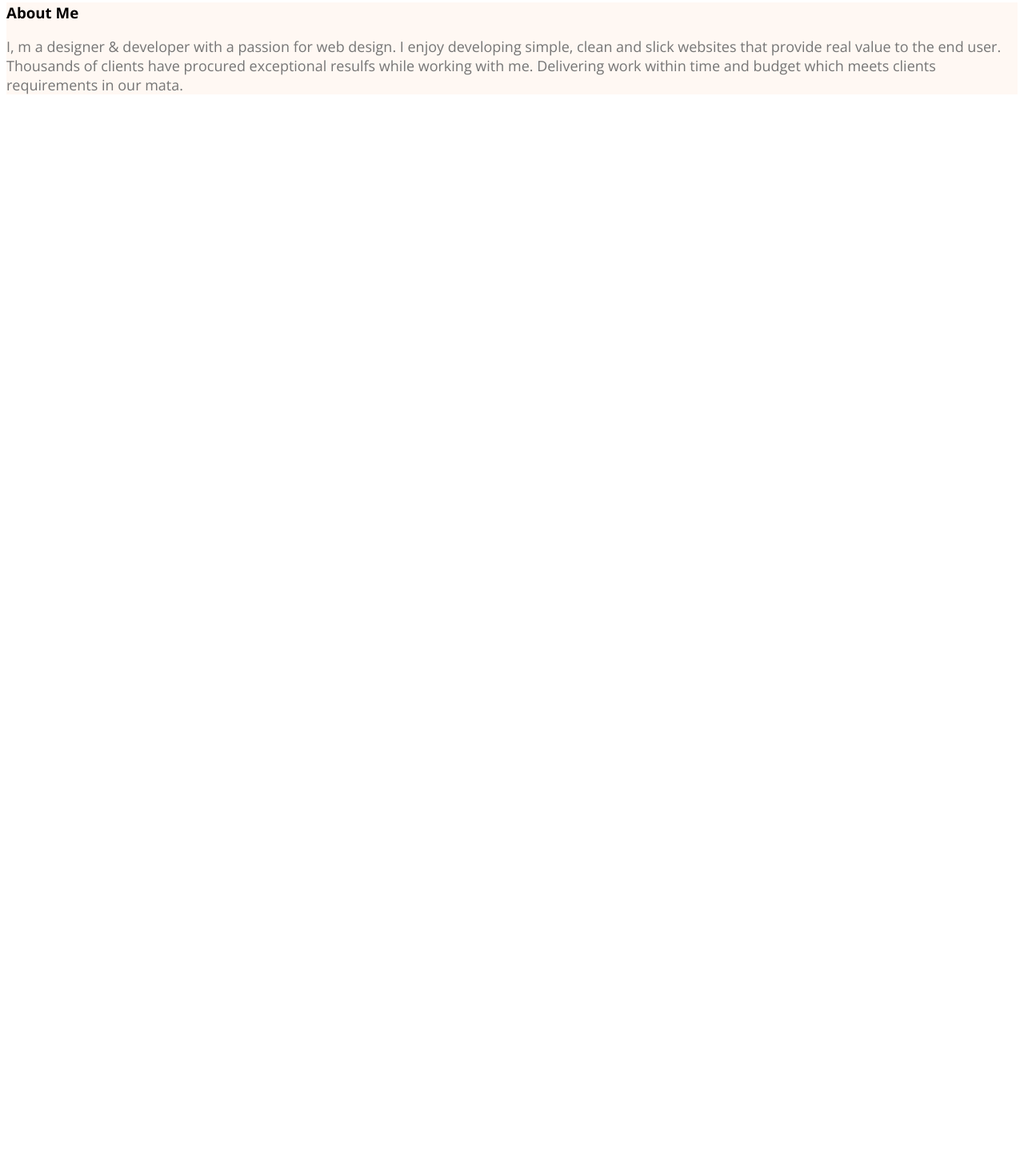
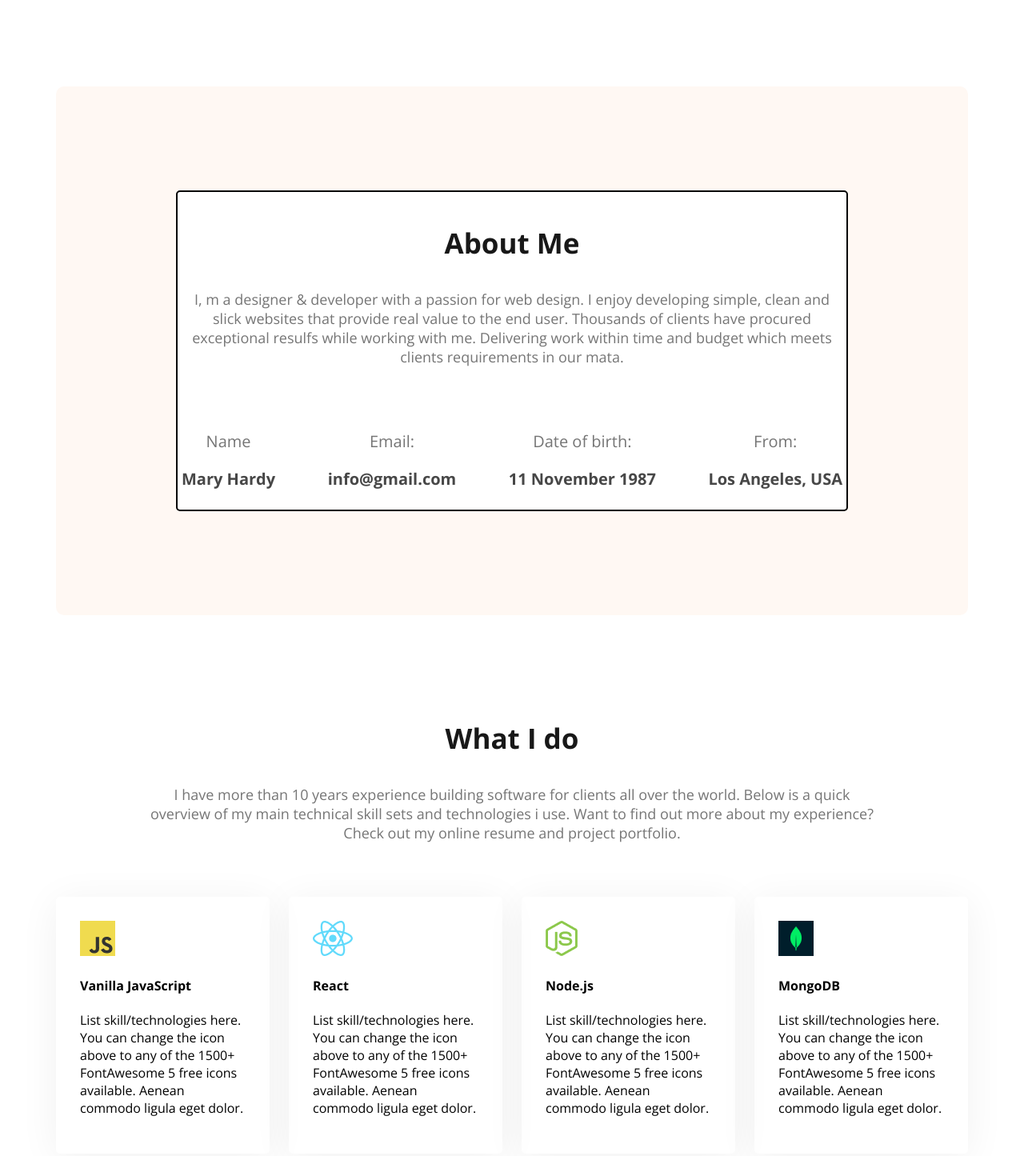
Before and after one commit to kawsarhossen1/mary-developer, a plain HTML site: page index.html in a window 1280 px wide. Shown: the part 1321-2766 px from the top of the page at 80% size. Before the commit the page ends 1457 px from the top, so only its background shows below. Drawn offline with nearby package versions, Linux system fonts and the light colour scheme.

Commit message:
skill section ad

```diff
--- a/index.html
+++ b/index.html
@@ -34,8 +34,70 @@
     </header>
     <main>
         <section class="about secondary-bg">
-            <h3 class="section-tile">About Me</h3>
-            <p class="section-description">I, m a designer & developer with a passion for web design. I enjoy developing simple, clean and slick websites that provide real value to the end user. Thousands of clients have procured exceptional resulfs while working with me. Delivering work within time and budget which meets clients requirements in our mata.</p>
+            <div class="about-container">
+                <h3 class="section-title">About Me</h3>
+                <p class="section-description">I, m a designer & developer with a passion for web design. I enjoy
+                    developing
+                    simple, clean and slick websites that provide real value to the end user. Thousands of clients have
+                    procured exceptional resulfs while working with me. Delivering work within time and budget which
+                    meets
+                    clients requirements in our mata.</p>
+                <div class="about-items">
+                    <div class="about-item">
+                        <p class="item-title">Name</p>
+                        <p class="item-description">Mary Hardy </p>
+                    </div>
+                    <div class="about-item">
+                        <p class="item-title">Email:
+                        </p>
+                        <p class="item-description">info@gmail.com</p>
+                    </div>
+                    <div class="about-item">
+                        <p class="item-title">Date of birth:
+                        </p>
+                        <p class="item-description">11 November 1987</p>
+                    </div>
+                    <div class="about-item">
+                        <p class="item-title">From:
+                        </p>
+                        <p class="item-description">Los Angeles, USA</p>
+                    </div>
+                </div>
+            </div>
+        </section>
+        <!-- what is do section start -->
+        <section class="skills">
+            <h3 class="section-title text-center">What I do</h3>
+            <p class="skil-p section-description text-center">I have more than 10 years experience building software for
+                clients all over the world. Below is a quick overview of my main technical skill sets and technologies i
+                use. Want to find out more about my experience? Check out my online resume and project portfolio.</p>
+
+            <div class="skills-container">
+                <div class="skill">
+                    <img src="images/icons/js.png" alt="">
+                    <h4 class="skill-title">Vanilla JavaScript</h4>
+                    <p class="skill-description">List skill/technologies here. You can change the icon above to any of
+                        the 1500+ FontAwesome 5 free icons available. Aenean commodo ligula eget dolor.</p>
+                </div>
+                <div class="skill">
+                    <img src="images/icons/react.png" alt="">
+                    <h4 class="skill-title">React</h4>
+                    <p class="skill-description">List skill/technologies here. You can change the icon above to any of
+                        the 1500+ FontAwesome 5 free icons available. Aenean commodo ligula eget dolor.</p>
+                </div>
+                <div class="skill">
+                    <img src="images/icons/nodejs.png" alt="">
+                    <h4 class="skill-title">Node.js</h4>
+                    <p class="skill-description">List skill/technologies here. You can change the icon above to any of
+                        the 1500+ FontAwesome 5 free icons available. Aenean commodo ligula eget dolor.</p>
+                </div>
+                <div class="skill">
+                    <img src="images/icons/mongo.png" alt="">
+                    <h4 class="skill-title">MongoDB</h4>
+                    <p class="skill-description">List skill/technologies here. You can change the icon above to any of
+                        the 1500+ FontAwesome 5 free icons available. Aenean commodo ligula eget dolor.</p>
+                </div>
+            </div>
         </section>
     </main>
     <footer>
--- a/styles/style.css
+++ b/styles/style.css
@@ -8,9 +8,10 @@
 
 
 /* shared style */
-.secondary-bg{
+.secondary-bg {
     background-color: #FFF8F3;
 }
+
 .text-primary {
     color: #FD6E0A;
 }
@@ -37,15 +38,22 @@
     border-radius: 5px;
 
 }
-.section-title{
+
+.section-title {
     font-size: 35px;
     font-weight: bold;
     color: #181818;
 }
-.section-description{
+
+.section-description {
     font-size: 18px;
     font-weight: 400;
     color: #757575;
+
+}
+
+.text-center {
+    text-align: center;
 }
 
 /* header start */
@@ -129,6 +137,83 @@ nav li a {
 .banner-content .banner-button {
     margin-left: 30px;
 }
+
 .banner-content button {
     margin-bottom: 185px;
 }
+
+/* main styles */
+main {
+    max-width: 1140px;
+    margin: 0 auto;
+}
+
+main section {
+    margin-top: 130px;
+    margin-bottom: 130px;
+}
+
+/* about section */
+.about {
+    border-radius: 10px;
+    padding: 130px 150px;
+    text-align: center;
+
+}
+
+.about-container {
+    background-color: #ffffff;
+    border: 2px solid;
+    padding: 5px;
+    border-radius: 5px;
+
+}
+
+.about-items {
+    display: flex;
+    justify-content: space-between;
+    align-items: center;
+    margin-top: 30px;
+}
+
+.about-item {
+    margin-top: 30px;
+}
+
+.item-title {
+    font-weight: 400;
+    font-size: 20px;
+    color: #757575;
+
+}
+
+.item-description {
+    font-weight: bold;
+    font-size: 20px;
+    color: #474747;
+
+}
+
+.section-title p {
+    margin-top: 30px;
+}
+
+/* skills section start */
+
+.skills-container {
+    display: flex;
+    gap: 24px;
+    padding-top: 50px;
+
+}
+
+.skill {
+    padding: 30px;
+    box-shadow: 0px 6px 50px 0px rgba(0, 0, 0, 0.06);
+    border-radius: 5px;
+}
+
+.skil-p {
+    padding-left: 110px;
+    padding-right: 110px;
+}
```
